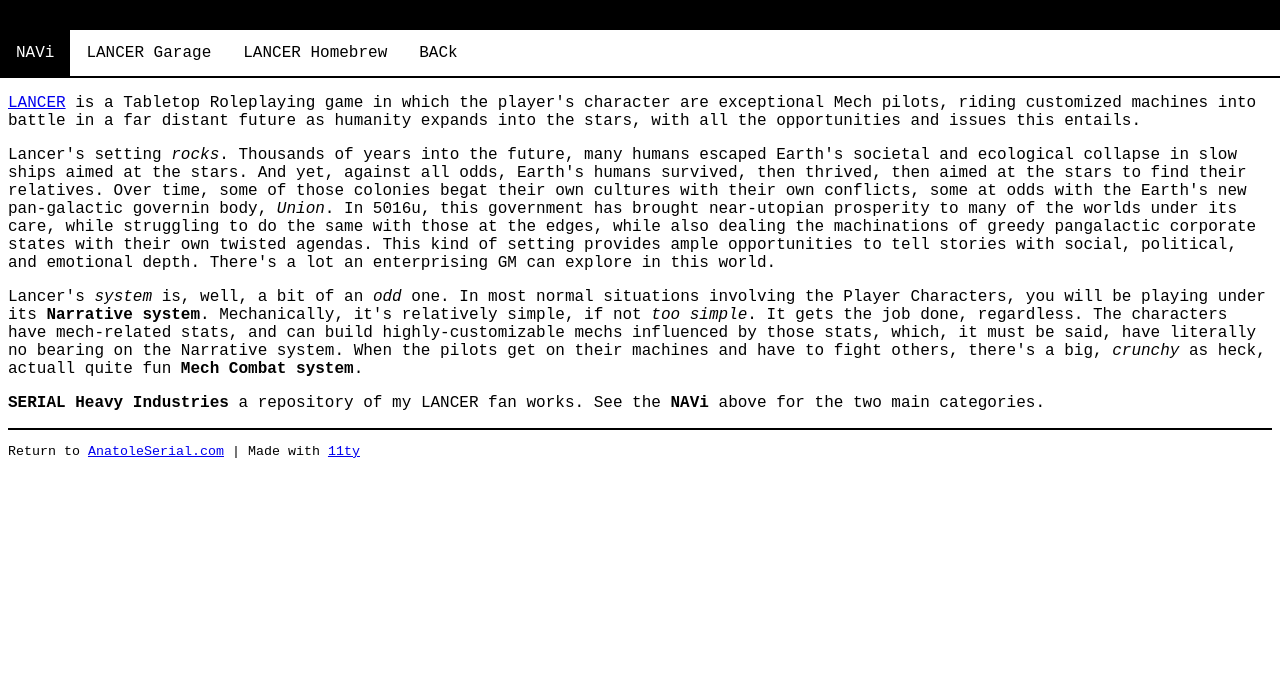
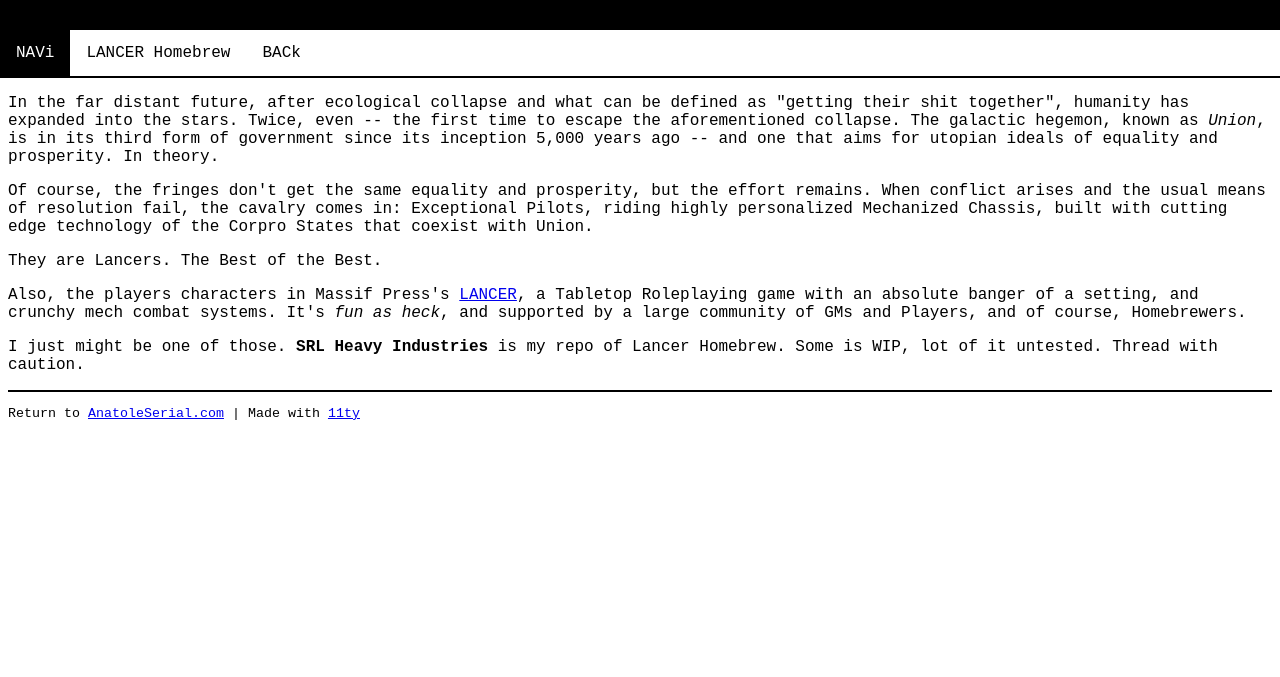
Before and after one commit to AnatoleSerial/anatoleserial.github.io, an Eleventy site: page src/lancer/index.md in a window 1280 px wide. Shown: the part 123-800 px from the top of the page. Built offline with nearby package versions, Linux system fonts and the light colour scheme; Eleventy itself is replaced by a stand-in of ours; files that its build step writes are made by us from their sources; a web font is replaced by a local one.

Commit message:
Removing Sections. Rethinking.

```diff
--- a/src/_includes/base_nav.njk
+++ b/src/_includes/base_nav.njk
@@ -13,7 +13,7 @@
   <nav class="navTop">
     <div class="navItemHead">NAVi</div>
     {%- for entry in collections.all | eleventyNavigation(eleventyNavigation.key) %}
-    <div class="navItem">
+    <div class="navItem" title="{{entry.excerpt}}">
       <a href="{{entry.url}}">
         {{entry.title}}
       </a>
--- a/src/lancer/index.md
+++ b/src/lancer/index.md
@@ -1,18 +1,20 @@
 ---
 layout: base_nav.njk
-title: SERIAL Heavy Industries
+title: SRL Heavy Industries
 eleventyNavigation:
   key: LANCER
-  title: LANCER Fanstuff
-  excerpt: A repository of LANCER fanworks, made by yours truly.
+  title: LANCER Homebrew
+  excerpt: A repository of LANCER Homebrew, made by yours truly.
 navToMdOptions:
   showExcerpt: true
 ---
 
-**[LANCER](https://massifpress.com/)** is a Tabletop Roleplaying game in which the player's character are exceptional Mech pilots, riding customized machines into battle in a far distant future as humanity expands into the stars, with all the opportunities and issues this entails.
+In the far distant future, after ecological collapse and what can be defined as "getting their shit together", humanity has expanded into the stars. Twice, even -- the first time to escape the aforementioned collapse. The galactic hegemon, known as *Union*, is in its third form of government since its inception 5,000 years ago -- and one that aims for utopian ideals of equality and prosperity. In theory.
 
-Lancer's setting *rocks*. Thousands of years into the future, many humans escaped Earth's societal and ecological collapse in slow ships aimed at the stars. And yet, against all odds, Earth's humans survived, then thrived, then aimed at the stars to find their relatives. Over time, some of those colonies begat their own cultures with their own conflicts, some at odds with the Earth's new pan-galactic governin body, *Union*. In 5016u, this government has brought near-utopian prosperity to many of the worlds under its care, while struggling to do the same with those at the edges, while also dealing the machinations of greedy pangalactic corporate states with their own twisted agendas. This kind of setting  provides ample opportunities to tell stories with social, political, and emotional depth. There's a lot an enterprising GM can explore in this world.
+Of course, the fringes don't get the same equality and prosperity, but the effort remains. When conflict arises and the usual means of resolution fail, the cavalry comes in: Exceptional Pilots, riding highly personalized Mechanized Chassis, built with cutting edge technology of the Corpro States that coexist with Union.
 
-Lancer's *system* is, well, a bit of an *odd* one. In most normal situations involving the Player Characters, you will be playing under its **Narrative system**. Mechanically, it's relatively simple, if not *too simple*. It gets the job done, regardless. The characters have mech-related stats, and can build highly-customizable mechs influenced by those stats, which, it must be said, have literally no bearing on the Narrative system. When the pilots get on their machines and have to fight others, there's a big, *crunchy* as heck, actuall quite fun **Mech Combat system**.
+They are Lancers. The Best of the Best.
 
-**SERIAL Heavy Industries** a repository of my LANCER fan works. See the **NAVi** above for the two main categories.
+Also, the players characters in Massif Press's **[LANCER](https://massifpress.com/)**, a Tabletop Roleplaying game with an absolute banger of a setting, and crunchy mech combat systems. It's *fun as heck*, and supported by a large community of GMs and Players, and of course, Homebrewers.
+
+I just might be one of those. **SRL Heavy Industries** is my repo of Lancer Homebrew. Some is WIP, lot of it untested. Thread with caution.
```
Also changed, not shown: wip/garage/index.md (renamed from src/lancer/garage/index.md), wip/garage/introduction.md (renamed from src/lancer/garage/introduction.md).
